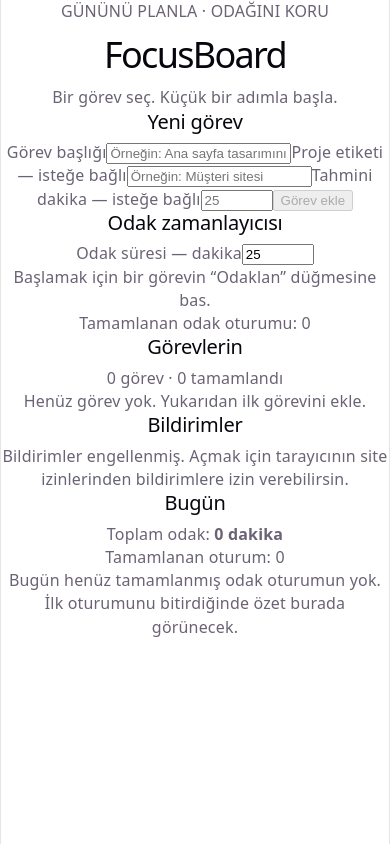
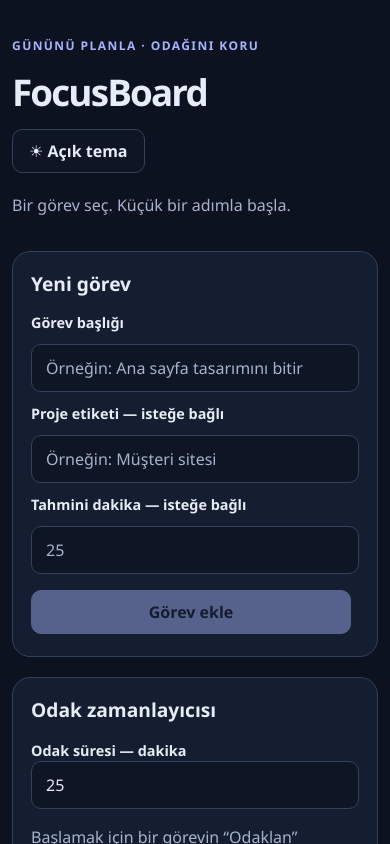
Before and after one commit to erenmeray2005-ship-it/focusboard, a React (Vite) app: page / in a window 390 px wide. Shown: the top 844 px of the page. Built offline with nearby package versions, Linux system fonts and the light colour scheme.

Commit message:
feat: add responsive styling and persistent theme toggle

```diff
--- a/src/App.jsx
+++ b/src/App.jsx
@@ -2,6 +2,7 @@ import { useEffect, useState } from 'react'
 import useFocusTimer from './useFocusTimer'
 import TodaySummary from './TodaySummary'
 import FocusNotifications from './FocusNotifications'
+import ThemeToggle from './ThemeToggle'
 
 function App() {
   const [tasks, setTasks] = useState(() => {
@@ -115,6 +116,7 @@ useEffect(() => {
       <header>
         <p>GÜNÜNÜ PLANLA · ODAĞINI KORU</p>
         <h1>FocusBoard</h1>
+        <ThemeToggle />
         <p>Bir görev seç. Küçük bir adımla başla.</p>
       </header>
 
--- /dev/null
+++ b/src/ThemeToggle.jsx
@@ -0,0 +1,37 @@
+import { useEffect, useState } from 'react'
+
+export default function ThemeToggle() {
+  const [theme, setTheme] = useState(() => {
+    try {
+      return localStorage.getItem('focusboard.theme') === 'light'
+        ? 'light'
+        : 'dark'
+    } catch {
+      return 'dark'
+    }
+  })
+
+  useEffect(() => {
+    document.documentElement.dataset.theme = theme
+
+    try {
+      localStorage.setItem('focusboard.theme', theme)
+    } catch (error) {
+      console.error('Tema tercihi kaydedilemedi:', error)
+    }
+  }, [theme])
+
+  return (
+    <button
+      type="button"
+      onClick={() =>
+        setTheme((current) => (current === 'dark' ? 'light' : 'dark'))
+      }
+      aria-label={
+        theme === 'dark' ? 'Açık temaya geç' : 'Koyu temaya geç'
+      }
+    >
+      {theme === 'dark' ? '☀ Açık tema' : '☾ Koyu tema'}
+    </button>
+  )
+}
--- a/src/index.css
+++ b/src/index.css
@@ -1,111 +1,208 @@
 :root {
-  --text: #6b6375;
-  --text-h: #08060d;
-  --bg: #fff;
-  --border: #e5e4e7;
-  --code-bg: #f4f3ec;
-  --accent: #aa3bff;
-  --accent-bg: rgba(170, 59, 255, 0.1);
-  --accent-border: rgba(170, 59, 255, 0.5);
-  --social-bg: rgba(244, 243, 236, 0.5);
-  --shadow:
-    rgba(0, 0, 0, 0.1) 0 10px 15px -3px, rgba(0, 0, 0, 0.05) 0 4px 6px -2px;
-
-  --sans: system-ui, 'Segoe UI', Roboto, sans-serif;
-  --heading: system-ui, 'Segoe UI', Roboto, sans-serif;
-  --mono: ui-monospace, Consolas, monospace;
-
-  font: 18px/145% var(--sans);
-  letter-spacing: 0.18px;
-  color-scheme: light dark;
-  color: var(--text);
-  background: var(--bg);
+  font-family: "Segoe UI", Arial, sans-serif;
+  color: #e7edf7;
+  background: #0c1220;
   font-synthesis: none;
   text-rendering: optimizeLegibility;
-  -webkit-font-smoothing: antialiased;
-  -moz-osx-font-smoothing: grayscale;
 
-  @media (max-width: 1024px) {
-    font-size: 16px;
-  }
+  --page: #0c1220;
+  --panel: #151e30;
+  --field: #0e1626;
+  --text: #e7edf7;
+  --muted: #a6b4cb;
+  --border: #33415a;
+  --accent: #a5b4fc;
+  --button-text: #151b35;
+
+  color-scheme: dark;
 }
 
-@media (prefers-color-scheme: dark) {
-  :root {
-    --text: #9ca3af;
-    --text-h: #f3f4f6;
-    --bg: #16171d;
-    --border: #2e303a;
-    --code-bg: #1f2028;
-    --accent: #c084fc;
-    --accent-bg: rgba(192, 132, 252, 0.15);
-    --accent-border: rgba(192, 132, 252, 0.5);
-    --social-bg: rgba(47, 48, 58, 0.5);
-    --shadow:
-      rgba(0, 0, 0, 0.4) 0 10px 15px -3px, rgba(0, 0, 0, 0.25) 0 4px 6px -2px;
-  }
+:root[data-theme="light"] {
+  --page: #f3f5fb;
+  --panel: #ffffff;
+  --field: #f8f9fd;
+  --text: #172239;
+  --muted: #53637b;
+  --border: #cbd4e2;
+  --accent: #4338ca;
+  --button-text: #ffffff;
 
-  #social .button-icon {
-    filter: invert(1) brightness(2);
-  }
+  color-scheme: light;
+}
+
+* {
+  box-sizing: border-box;
 }
 
 body {
   margin: 0;
+  min-width: 320px;
+  background: var(--page);
+  color: var(--text);
 }
 
 #root {
-  width: 1126px;
-  max-width: 100%;
-  margin: 0 auto;
-  text-align: center;
-  border-inline: 1px solid var(--border);
-  min-height: 100svh;
-  display: flex;
-  flex-direction: column;
-  box-sizing: border-box;
+  width: 100%;
 }
 
-h1,
-h2 {
-  font-family: var(--heading);
-  font-weight: 500;
-  color: var(--text-h);
+main {
+  width: min(100% - 40px, 1000px);
+  margin: 0 auto;
+  padding: 48px 0;
+}
+
+header {
+  margin-bottom: 32px;
+}
+
+header > p:first-child {
+  color: var(--accent);
+  font-size: 0.75rem;
+  font-weight: 700;
+  letter-spacing: 0.12em;
 }
 
 h1 {
-  font-size: 56px;
-  letter-spacing: -1.68px;
-  margin: 32px 0;
-  @media (max-width: 1024px) {
-    font-size: 36px;
-    margin: 20px 0;
+  margin: 8px 0;
+  font-size: clamp(2.3rem, 6vw, 3.5rem);
+  letter-spacing: -0.05em;
+}
+
+h2 {
+  margin: 0 0 16px;
+  font-size: 1.2rem;
+}
+
+h3 {
+  overflow-wrap: anywhere;
+}
+
+p {
+  color: var(--muted);
+  line-height: 1.6;
+}
+
+section {
+  margin-bottom: 20px;
+  padding: 24px;
+  background: var(--panel);
+  border: 1px solid var(--border);
+  border-radius: 18px;
+}
+
+form {
+  display: grid;
+  gap: 12px;
+}
+
+label {
+  font-size: 0.9rem;
+  font-weight: 600;
+}
+
+input:not([type="checkbox"]) {
+  display: block;
+  width: 100%;
+  min-height: 46px;
+  padding: 12px 14px;
+  border: 1px solid var(--border);
+  border-radius: 10px;
+  background: var(--field);
+  color: var(--text);
+  font: inherit;
+}
+
+input::placeholder {
+  color: var(--muted);
+  opacity: 1;
+}
+
+button {
+  min-height: 44px;
+  margin: 4px 8px 4px 0;
+  padding: 10px 16px;
+  border: 1px solid var(--border);
+  border-radius: 10px;
+  background: var(--field);
+  color: var(--text);
+  font: inherit;
+  font-weight: 600;
+  cursor: pointer;
+}
+
+button:hover:not(:disabled) {
+  border-color: var(--accent);
+}
+
+button[type="submit"] {
+  background: var(--accent);
+  color: var(--button-text);
+  border-color: var(--accent);
+}
+
+button:disabled {
+  opacity: 0.45;
+  cursor: not-allowed;
+}
+
+button:focus-visible,
+input:focus-visible {
+  outline: 3px solid var(--accent);
+  outline-offset: 3px;
+}
+
+ul {
+  display: grid;
+  gap: 12px;
+  padding: 0;
+  list-style: none;
+}
+
+li {
+  padding: 16px;
+  border: 1px solid var(--border);
+  border-radius: 12px;
+  overflow-wrap: anywhere;
+}
+
+li label {
+  display: flex;
+  align-items: flex-start;
+  gap: 12px;
+  font-size: 1rem;
+}
+
+input[type="checkbox"] {
+  width: 20px;
+  height: 20px;
+  margin: 2px 0 0;
+  flex-shrink: 0;
+  accent-color: var(--accent);
+}
+
+li p {
+  margin: 8px 0;
+  font-size: 0.9rem;
+}
+
+[role="alert"] {
+  padding: 12px;
+  border: 1px solid #f87171;
+  border-radius: 10px;
+  color: var(--text);
+}
+
+@media (max-width: 600px) {
+  main {
+    width: calc(100% - 24px);
+    padding: 24px 0;
+  }
+
+  section {
+    padding: 18px;
+  }
+
+  button {
+    max-width: 100%;
   }
 }
-h2 {
-  font-size: 24px;
-  line-height: 118%;
-  letter-spacing: -0.24px;
-  margin: 0 0 8px;
-  @media (max-width: 1024px) {
-    font-size: 20px;
-  }
-}
-p {
-  margin: 0;
-}
-
-code,
-.counter {
-  font-family: var(--mono);
-  display: inline-flex;
-  border-radius: 4px;
-  color: var(--text-h);
-}
-
-code {
-  font-size: 15px;
-  line-height: 135%;
-  padding: 4px 8px;
-  background: var(--code-bg);
-}
```
